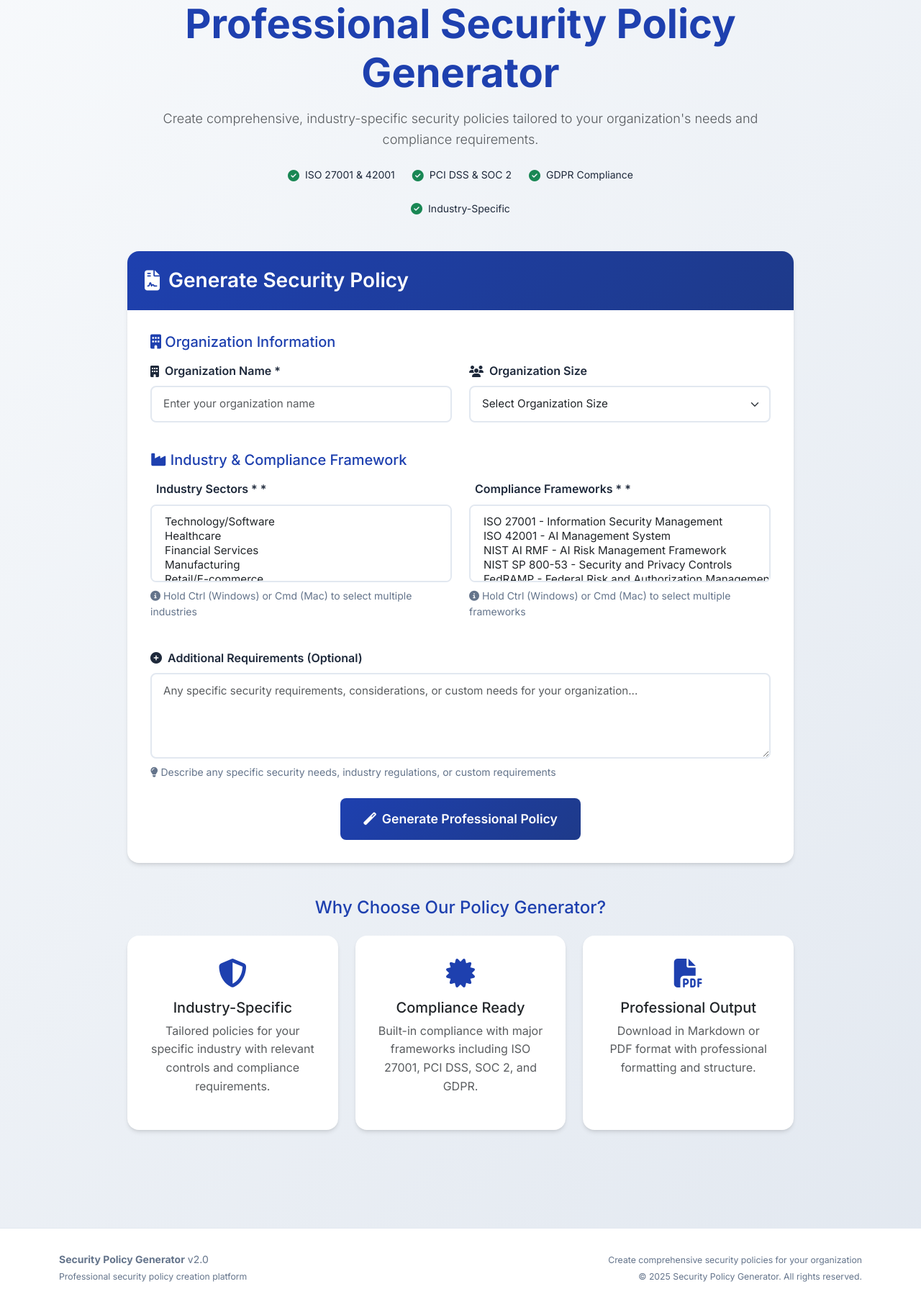
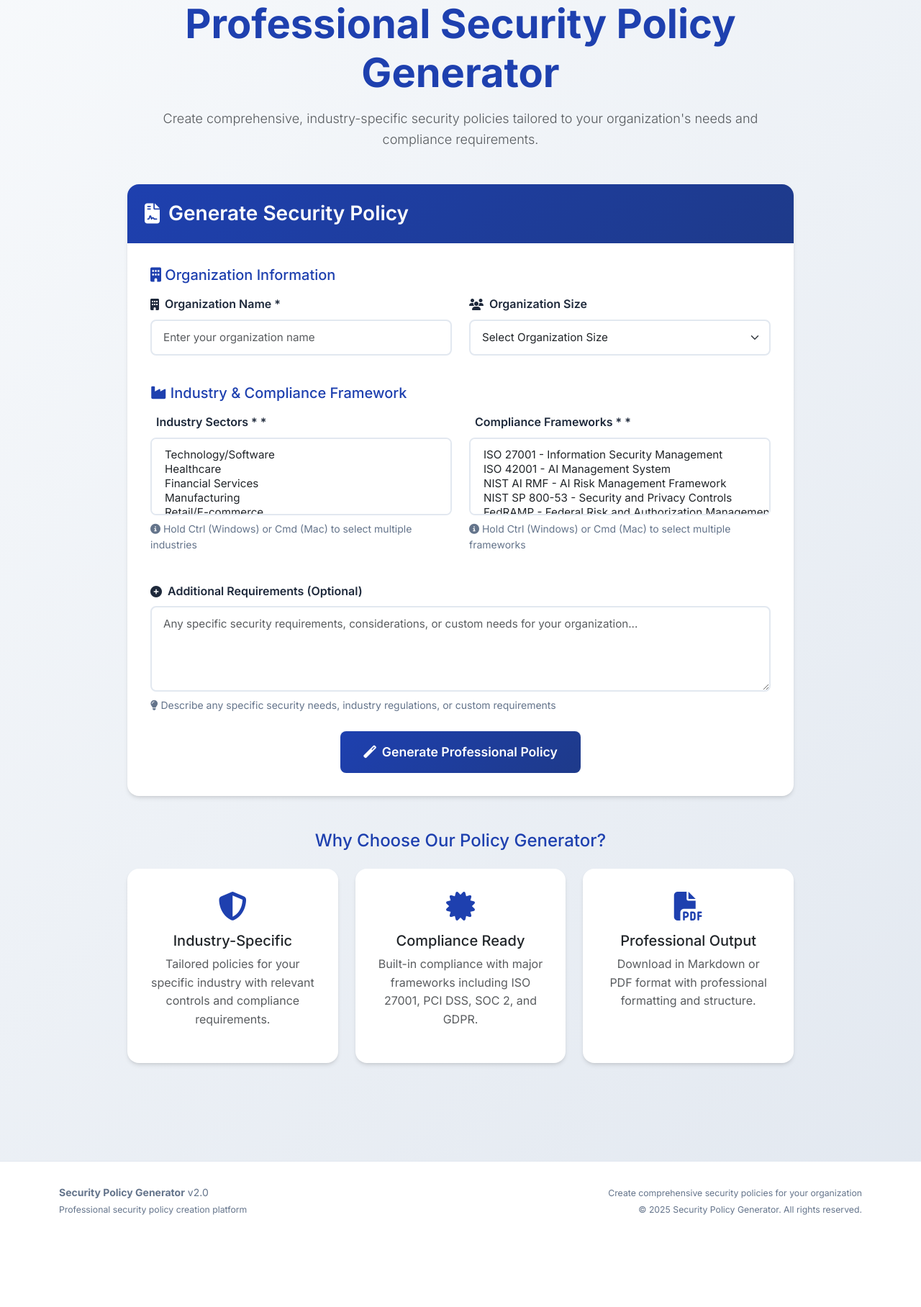
Before and after one commit to ahmadha1/security-policy-generator, a Flask app: page / in a window 1280 px wide. Shown: the part 217-2033 px from the top of the page at 72% size. After the commit the page ends 1905 px from the top, so only its background shows below. Run offline with Flask 3, Linux system fonts and the light colour scheme; some libraries are stand-ins or nearby versions.

Commit message:
Remove ISO 27001 & 42001 feature badge row from top of web UI

```diff
--- a/templates/index.html
+++ b/templates/index.html
@@ -16,28 +16,6 @@
             <p class="lead text-muted mb-4">
                 Create comprehensive, industry-specific security policies tailored to your organization's needs and compliance requirements.
             </p>
-            <div class="row justify-content-center">
-                <div class="col-md-8">
-                    <div class="d-flex justify-content-center gap-4 flex-wrap">
-                        <div class="d-flex align-items-center gap-2">
-                            <i class="fas fa-check-circle text-success"></i>
-                            <span class="small">ISO 27001 & 42001</span>
-                        </div>
-                        <div class="d-flex align-items-center gap-2">
-                            <i class="fas fa-check-circle text-success"></i>
-                            <span class="small">PCI DSS & SOC 2</span>
-                        </div>
-                        <div class="d-flex align-items-center gap-2">
-                            <i class="fas fa-check-circle text-success"></i>
-                            <span class="small">GDPR Compliance</span>
-                        </div>
-                        <div class="d-flex align-items-center gap-2">
-                            <i class="fas fa-check-circle text-success"></i>
-                            <span class="small">Industry-Specific</span>
-                        </div>
-                    </div>
-                </div>
-            </div>
         </div>
 
         <!-- Policy Generator Form -->
```
